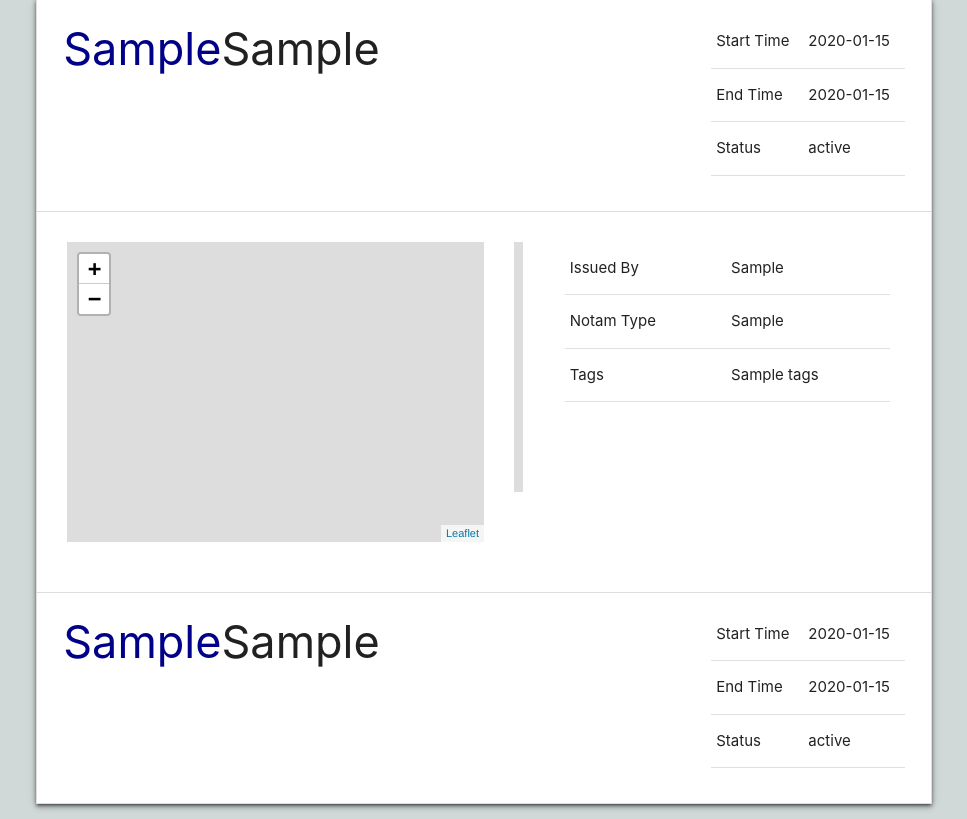
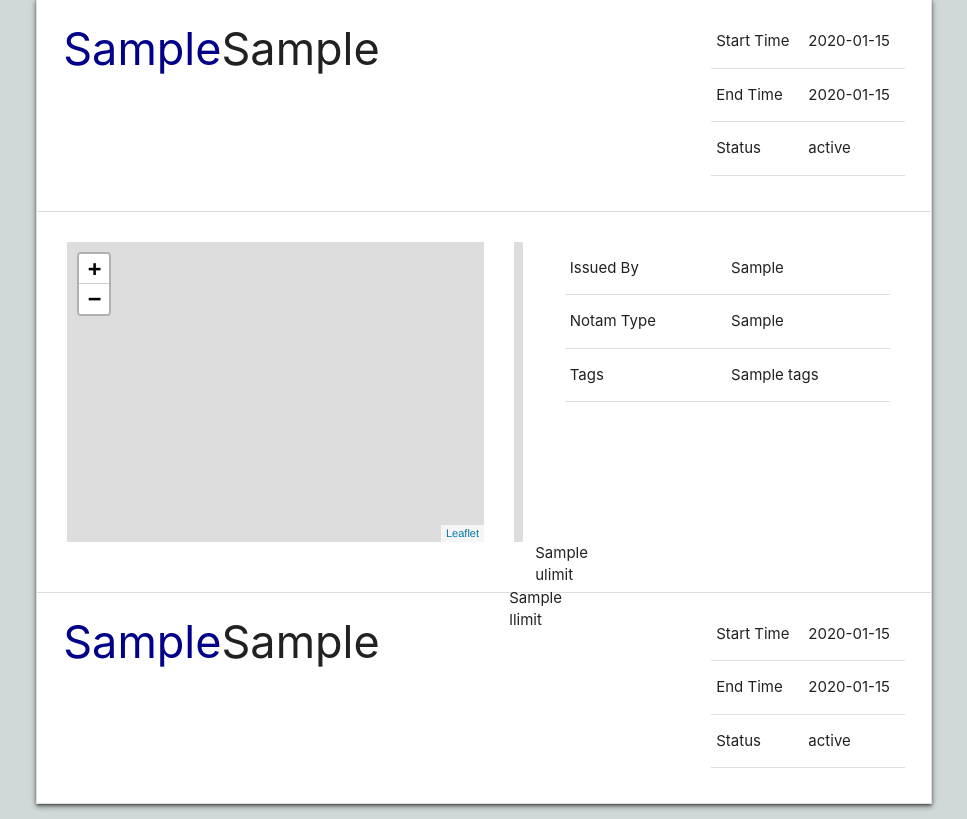
Before and after one commit to Team-Probably/NOTAM, a Flask app: template webapp/app/templates/dashboard_v2/newdash.html in a window 1280 px wide, after a click that opens the changed part. Shown: the part 215-1034 px from the top of the page, without its empty margins (156-1123 px from the left). Run offline with Flask 2, Linux system fonts and the light colour scheme; the template is opened without the code that fills it: most values are stand-ins (such as "Sample title", 1, 10 or a date in 2020); parts of the project's set-up code (start-up, migrations or seed data) failed here and were passed over.

Commit message:
height bar done

```diff
--- a/webapp/app/static/js/dashboard/open_vis.js
+++ b/webapp/app/static/js/dashboard/open_vis.js
@@ -71,9 +71,8 @@
             }).addTo(map);
         } else {
             var mapCenter = [lat, long];
-            var map = L.map(magic_map).setView([51.505, -0.09], zoom);
-            map.invalidateSize();
-            map.setView([51.505, -0.09], zoom);
+            var map = L.map(magic_map).setView(mapCenter, zoom);
+
             L.tileLayer('https://api.tiles.mapbox.com/v4/{id}/{z}/{x}/{y}.png?access_token={accessToken}', {
                 // attribution: 'Map data &copy; <a href="https://www.openstreetmap.org/">OpenStreetMap</a> contributors, <a href="https://creativecommons.org/licenses/by-sa/2.0/">CC-BY-SA</a>, Imagery © <a href="https://www.mapbox.com/">Mapbox</a>',
                 maxZoom: 18,
@@ -81,7 +80,7 @@
                 accessToken: 'pk.eyJ1Ijoia2l0ZXJldHN1IiwiYSI6ImNqc216MTExNzA2NDE0OW80bWhyNmwyMmoifQ.v7pnFYhTlfA59e_sMBMSBA'
             }).addTo(map);
 
-            L.marker([51.505, -0.09]).addTo(map);
+            L.marker(mapCenter).addTo(map);
         }
 
     }, 300);
--- a/webapp/app/static/js/dashboard_v2/newdash.js
+++ b/webapp/app/static/js/dashboard_v2/newdash.js
@@ -12,8 +12,13 @@
   console.log(e);
   llimit = e.parentNode.getElementsByClassName('llimit')[0].innerHTML;
   ulimit = e.parentNode.getElementsByClassName('ulimit')[0].innerHTML;
+  e.parentNode.getElementsByClassName('llim')[0].innerHTML = llimit;
+  e.parentNode.getElementsByClassName('ulim')[0].innerHTML = ulimit;
 
   var gauge = e.parentNode.getElementsByClassName('gauge')[0]
-  gauge.style.top=(999-parseInt(ulimit))/10+"%";
-  gauge.style.height=(parseInt(ulimit)-parseInt(llimit))/10+"%";
+  gauge.style.top = (999 - parseInt(ulimit)) / 10 + "%";
+  e.parentNode.getElementsByClassName('ulim')[0].style.bottom = (100 - ((999 - parseInt(ulimit)) / 10 - 1 )) + "%";
+  e.parentNode.getElementsByClassName('llim')[0].style.bottom = (100 - ((999 - parseInt(ulimit)) / 10 - 1) - (parseInt(ulimit) - parseInt(llimit)) / 10)+ "%";
+  gauge.style.height = (parseInt(ulimit) - parseInt(llimit)) / 10 + "%";
+
 }
--- a/webapp/app/static/styles/dashboard_v2/newdash.css
+++ b/webapp/app/static/styles/dashboard_v2/newdash.css
@@ -38,7 +38,7 @@
 .indicator-outer{
     padding-left:5px;
     padding-right: 5px;
-    height: 250px;
+    height: 300px;
 }
 
 .indicator{
--- a/webapp/app/templates/dashboard_v2/_notamcard.html
+++ b/webapp/app/templates/dashboard_v2/_notamcard.html
@@ -48,11 +48,17 @@
                 <div id="vismap" class="vismap col m6">
 
                 </div>
+                {% if notam.notam_type != "facility" %}
                 <div class="indicator-outer col m1">
                         <div class="indicator">
                                 <div class="gauge"></div>
                         </div>
+
+                                <span class="ulim" style="position:relative;left:40px;"></span>
+                                <span class="llim" style="position:relative;left:14px;"></span>
+
                 </div>
+                {% endif %}
                 <div class="visinfo col m5">
                         <table id="vistable">
 
```
